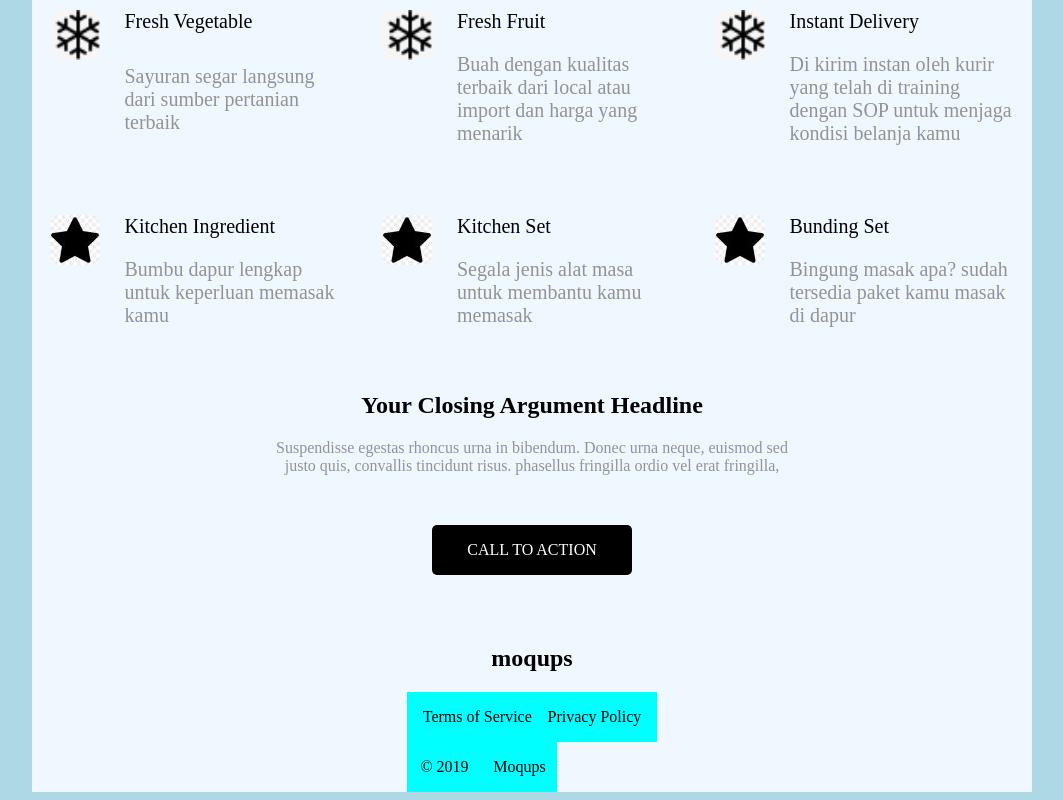
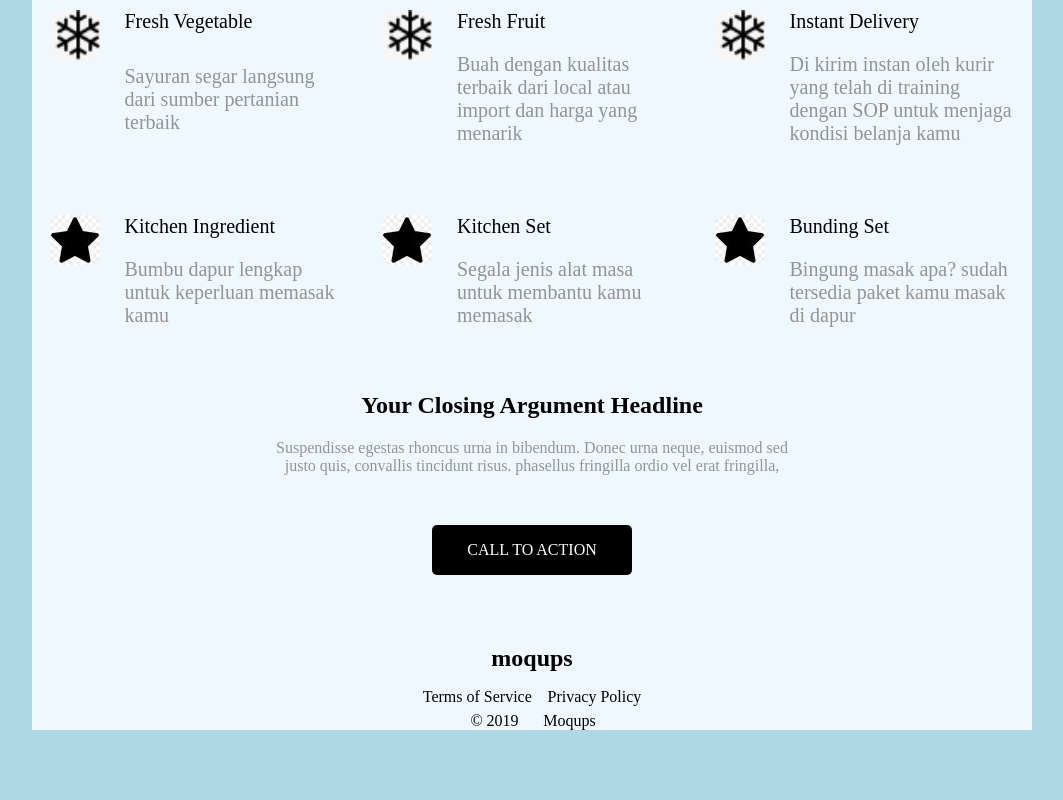
Before and after one commit to fianngr/fianngr.github.io, a plain HTML site: page index.html in a window 1280 px wide. Shown: the part 1408-2208 px from the top of the page, without its empty margins (108-1171 px from the left). After the commit the page ends 2146 px from the top, so only its background shows below. Drawn offline with Linux system fonts and the light colour scheme.

Commit message:
fix footer

```diff
--- a/CSS/style.css
+++ b/CSS/style.css
@@ -403,22 +403,29 @@ li:nth-child(3){
     flex-wrap: wrap;
     justify-content: center;
     margin-top: -20px;
-    background-color: aqua;
+    /* background-color: aqua; */
 }
 
+#call .container .footer .container {
+    display: flex;
+    flex-direction: column;
+    margin-top: -20px;
+}
 #call .container .footer .atas {
     display: flex;
-    background-color: aqua;
+    /* background-color: aqua; */
     justify-content: space-evenly;
     width: 250px;
 }
 
 #call .container .footer .bawah {
     display: flex;
-    background-color: aqua;
-    justify-content: space-evenly;
+    justify-content: center;
+    align-items: center;
+    /* background-color: aqua; */
+    justify-content: center;
     width: 150px;
-
+    margin: -5px auto auto;
 }
 
 
```
